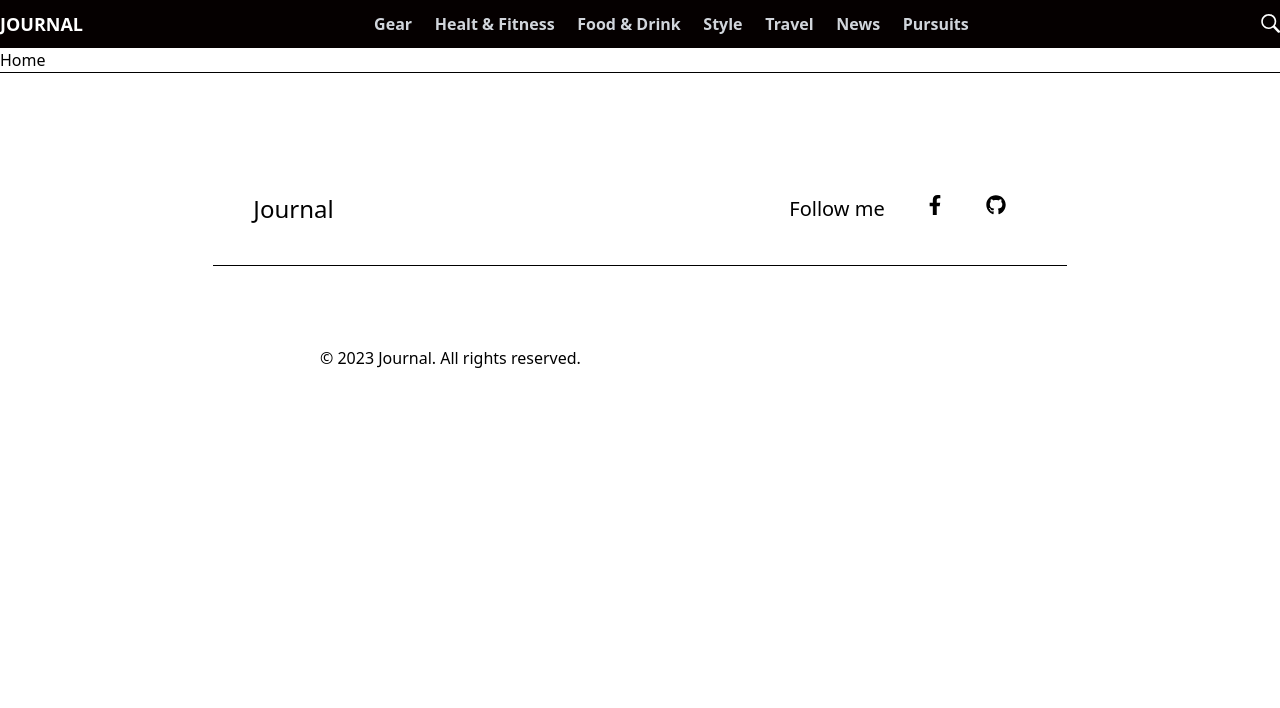
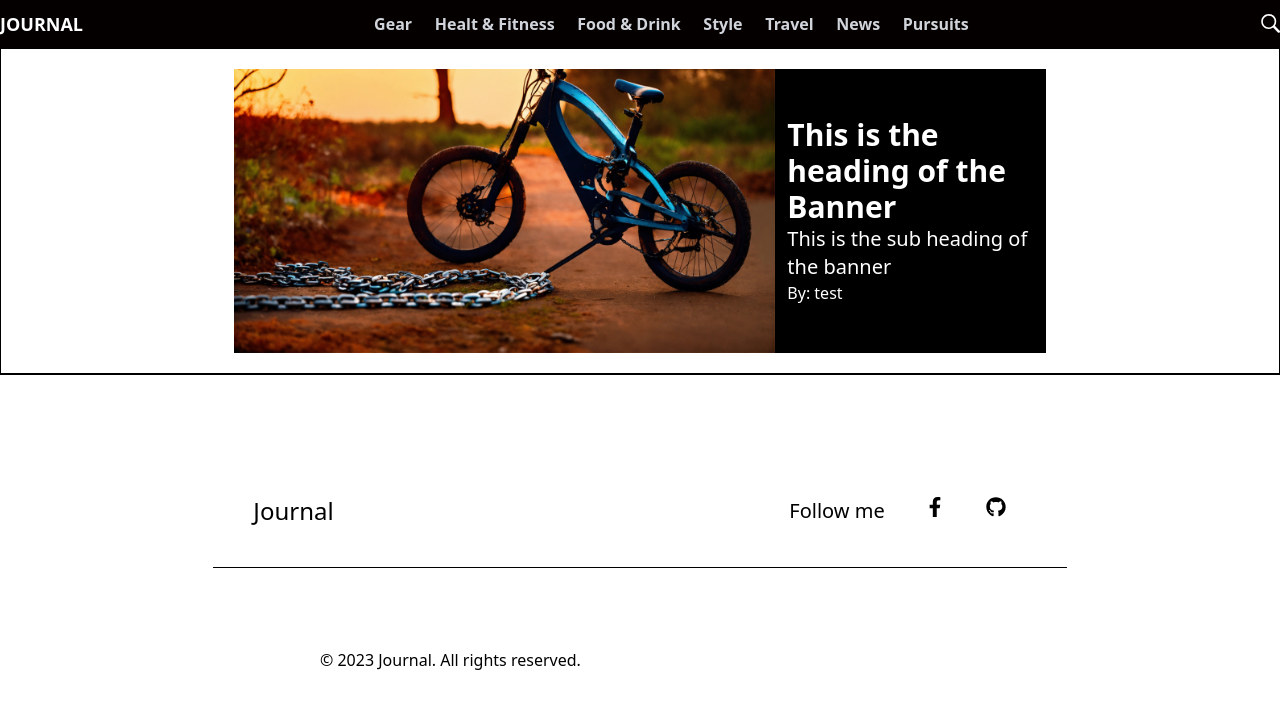
Before and after one commit to Ashimgautam356/blogsite, a React (Create React App) app in the folder frontend/: page / in a window 1280 px wide. Shown: the top 708 px of the page. Built offline with nearby package versions, Linux system fonts and the light colour scheme.

Commit message:
Banner of home page UI is Done

```diff
--- a/frontend/src/components/Footer.jsx
+++ b/frontend/src/components/Footer.jsx
@@ -5,7 +5,7 @@ import { FaGithub } from "react-icons/fa";
 
 const Footer = () => {
   return (
-    <div className='border-t border-black flex flex-col  items-center w-screen sm:pt-10  md:pt-20 md:pb-20 '>
+    <div className='border-t border-black flex flex-col  items-center w-fill sm:pt-10  md:pt-20 md:pb-20 '>
       <div className='border-b border-black flex flex-row justify-between items-center sm:w-5/6 md:w-4/6 md:p-10 sm:pb-10'>
         <div>
           <h1 className='font-medium text-2xl'>
--- /dev/null
+++ b/frontend/src/components/home/Banner.jsx
@@ -0,0 +1,18 @@
+import React from 'react'
+import test1 from '../../images/test1.jpg'
+const Banner = () => {
+  return (
+    <div className=' sm:w-5/6 sm:flex-col sm:h-4/6  p-5 w-4/6 flex flex-row h-3/6'>
+
+            <img className='object-cover object-center h-full w-4/6  sm:h-4/6 sm:w-full'  src={test1} alt="" />
+
+        <div className='flex flex-col p-3 bg-black text-white justify-center min-h-full w-2/6 sm:h-2/6 sm:w-full'>
+            <h1 className='text-3xl font-bold'>This is the heading of the Banner</h1>
+            <h2 className='text-xl font-medium'>This is the sub heading of the banner</h2>
+            <p className='font-light'>By: test</p>
+        </div>
+    </div>
+  )
+}
+
+export default Banner
--- a/frontend/src/pages/Home.jsx
+++ b/frontend/src/pages/Home.jsx
@@ -1,8 +1,11 @@
 import React from 'react'
-
+import Banner from '../components/home/Banner'
 const Home = () => {
   return (
-    <div>Home</div>
+    <div className='border border-black flex flex-col items-center'>
+      {/* Banner */}
+      <Banner></Banner>
+    </div>
   )
 }
 
```
Also changed, not shown: frontend/src/images/test1.jpg (added).
